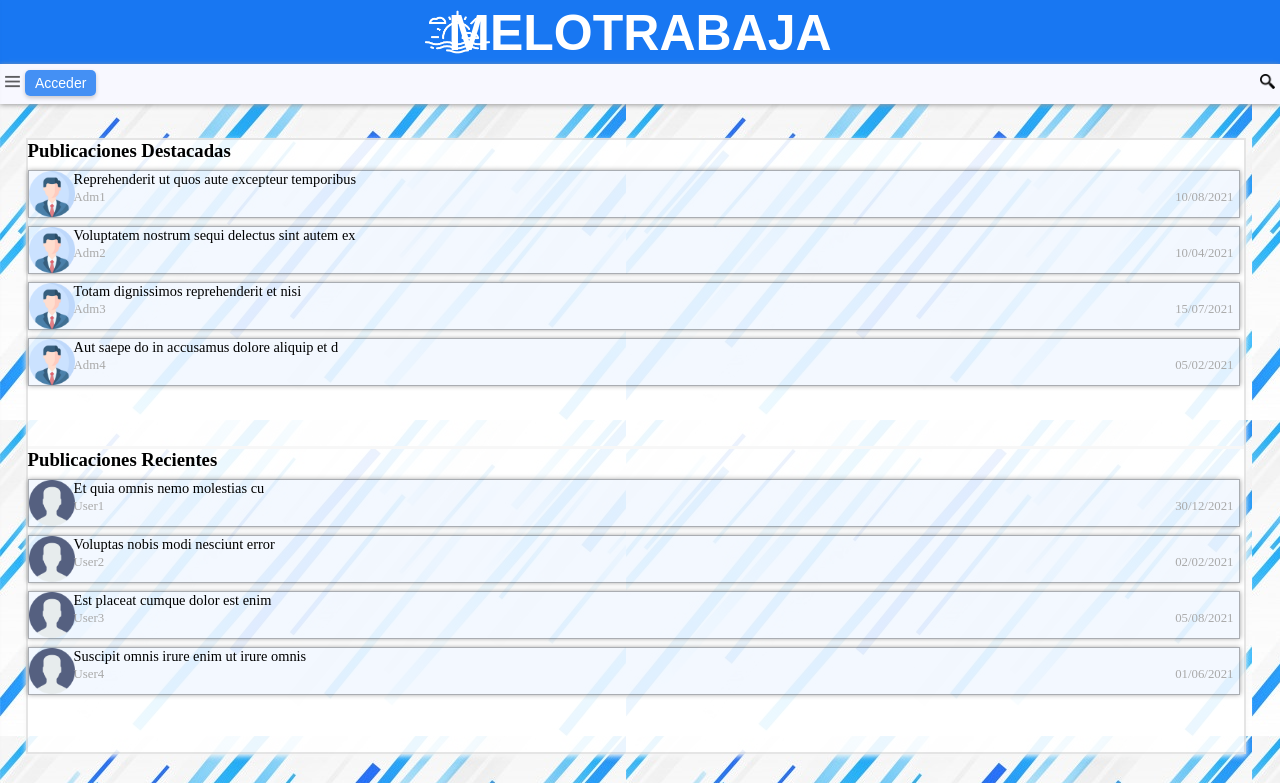
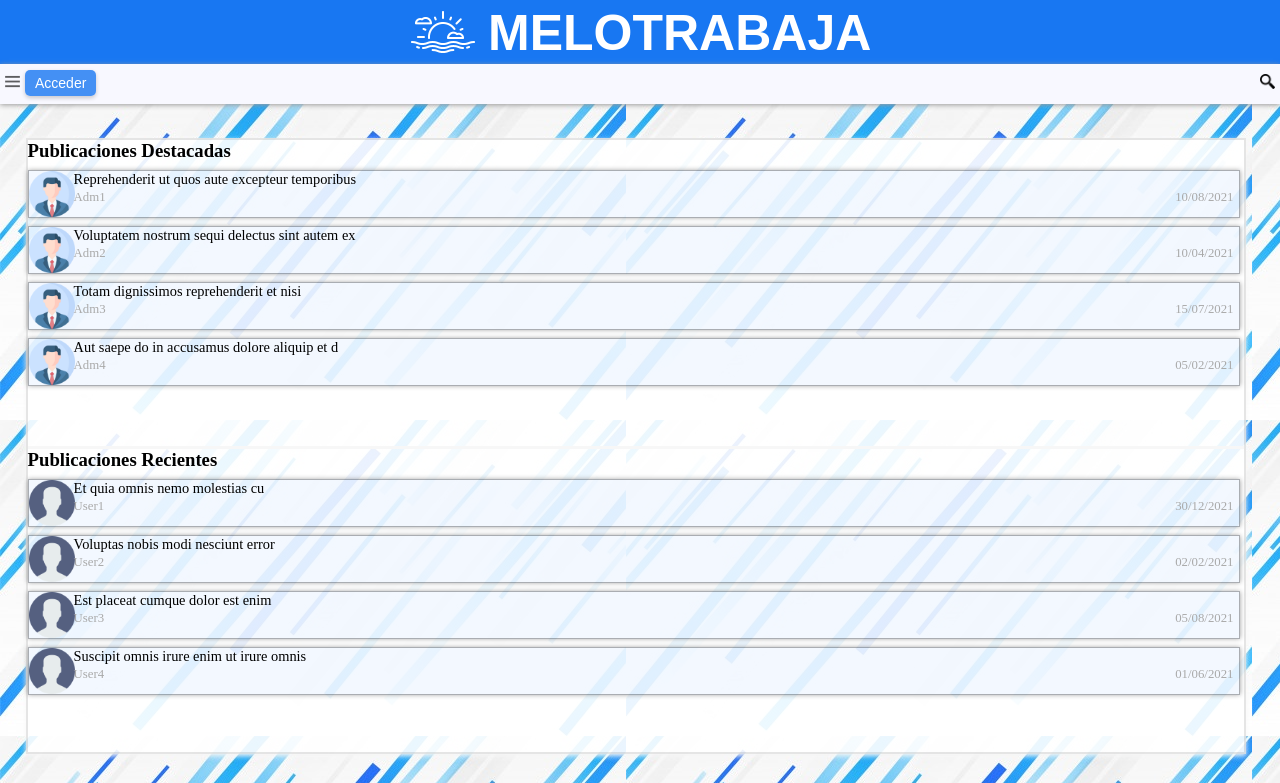
Before and after one commit to Incognita19/melotrabaja, a PHP site: page / in a window 1280 px wide. Shown: the top 783 px of the page. Run offline with PHP 8.4, Linux system fonts and the light colour scheme.

Commit message:
cambios 23 set

```diff
--- a/inicio/eventos.js
+++ b/inicio/eventos.js
@@ -11,6 +11,9 @@ btnToggle.addEventListener('click', function () {
 // La constante btnToggle escucha un click para hacer una función
 
     document.getElementById('BarraLateral').classList.toggle('active');
+    document.getElementById('loginContenedor').classList.toggle('mostrar');
+    document.getElementById('login').classList.remove('mostrar');
+
 // Al recibir el click se obtiene una clase de la BarraLateral llamado active y se agrega o se quita la clase
 // active haciendo que la barra lateral se expanda o se contraiga
 })
@@ -40,15 +43,18 @@ btnCerrar.addEventListener('click', function () {
 const loginOpen = document.getElementById('loginOpen');
 const loginContenedor = document.getElementById('loginContenedor');
 const loginClose = document.getElementById('loginClose');
+const login = document.getElementById('login');
 // Se reciben las id y se guardan en constantes
 
 openLogin.addEventListener('click', () => {
     loginContenedor.classList.add('mostrar');
+    login.classList.add('mostrar');
 // Se recibe un click y se muestra la pantalla de login
 });
 
 
 closeLogin.addEventListener('click', () => {
     loginContenedor.classList.remove('mostrar');
+    login.classList.remove('mostrar');
 // Se recibe un click y se cierra la pantalla de login
 });
--- a/inicio/index.php
+++ b/inicio/index.php
@@ -13,6 +13,7 @@
 <!-- DIV ENCABEZADO-->
 <div class="fila" id="encabezado">
     <div id="meloTrabaja">
+        <div id="logo"></div>
         <h1>MELOTRABAJA</h1>
     </div>
     </div>
@@ -84,6 +85,8 @@
 
     </div>
 
+
+<div class="loginContenedor" id="loginContenedor">
 <div id="BarraLateral" >
         <div class="btn-cerrar">
             <p>X</p>
@@ -92,9 +95,11 @@
         <li>
             <img src="imagenes/logo.png" alt="Logo" class="logo">
         </li>
-        <li class="btn-barra">
-            <a href=""><button class="boton">SASD</button></a>
-        </li>
+        <a href="http://">
+            <li class="btn-barra">
+            <p>asdasd</p>
+            </li>
+        </a>
         <li class="btn-barra">
             <a href=""><button class="boton">ASDASD</button></a>
         </li>
@@ -103,8 +108,7 @@
         </li>
     </ul>
 </div>
-<div class="loginContenedor" id="loginContenedor">
-        <div class="login">
+        <div class="login" id="login">
             <h1>Login</h1><br>
             <p>Nombre de usuario</p><br>
             <input type="User" name="Nombre de usuario" id="Username"><br>
--- a/inicio/style.css
+++ b/inicio/style.css
@@ -47,8 +47,14 @@
 .mostrar{
     pointer-events: auto;
     opacity: 1;
+
 }
+
+
 .login{
+
+
+
     background-color: white;
     width: 600px;
     height: 300px;
@@ -138,8 +144,8 @@
     color: black;
     font-size: 14px;
     padding: 5px 10px;
+    top: 90%;
     cursor: pointer;
-    top: 90%;
 }
 
 .boton{
@@ -189,11 +195,16 @@ p{
     position: relative;
     height: 5%;
     background-color: rgba(24, 119, 242, 1);
+    /* background: radial-gradient(circle, rgba(255,255,255,1) 36%, rgba(238,238,238,1) 80%); */
+
+}
+
+
+#logo{
     background-image: url("imagenes/logo.png");
     background-size: 45px;
     background-repeat: no-repeat;
     background-position: 20%;
-    /* background: radial-gradient(circle, rgba(255,255,255,1) 36%, rgba(238,238,238,1) 80%); */
 
 }
 @import url('https://fonts.googleapis.com/css2?family=Acme&display=swap');
@@ -350,23 +361,39 @@ p{
 #encabezado{
     position: relative;
     height: 8%;
+    width: 100%;
     background-color: rgba(24, 119, 242, 1);
+    /* background: radial-gradient(circle, rgba(255,255,255,1) 36%, rgba(238,238,238,1) 80%); */
+
+}
+
+#logo{
+    float: left;
+    height: 100%;
+    width: 80px;
     background-image: url("imagenes/logo.png");
-    background-size: 65px;
+    background-size: contain;
     background-repeat: no-repeat;
-    background-position: 35%;
-    /* background: radial-gradient(circle, rgba(255,255,255,1) 36%, rgba(238,238,238,1) 80%); */
+    background-position: 20%;
 
 }
 @import url('https://fonts.googleapis.com/css2?family=Acme&display=swap');
 #meloTrabaja{
+    position: relative;
+    height: 100%;
+    width: calc(100% - 464px);
+    left: calc(50% - 232px);
     cursor: default;
-    top: 5%;
-    text-align: center;
     font-family: 'Acme', sans-serif;
     color: white;
     font-size: 25px;
-    padding: 4px 119px;
+    /*padding: 4px 119px;*/
+}
+
+#meloTrabaja h1{
+    padding-top: 4px;
+    display: inline-block;
+    left: 0px;
 }
 
 /* CERRAR ENCABEZADO
```
